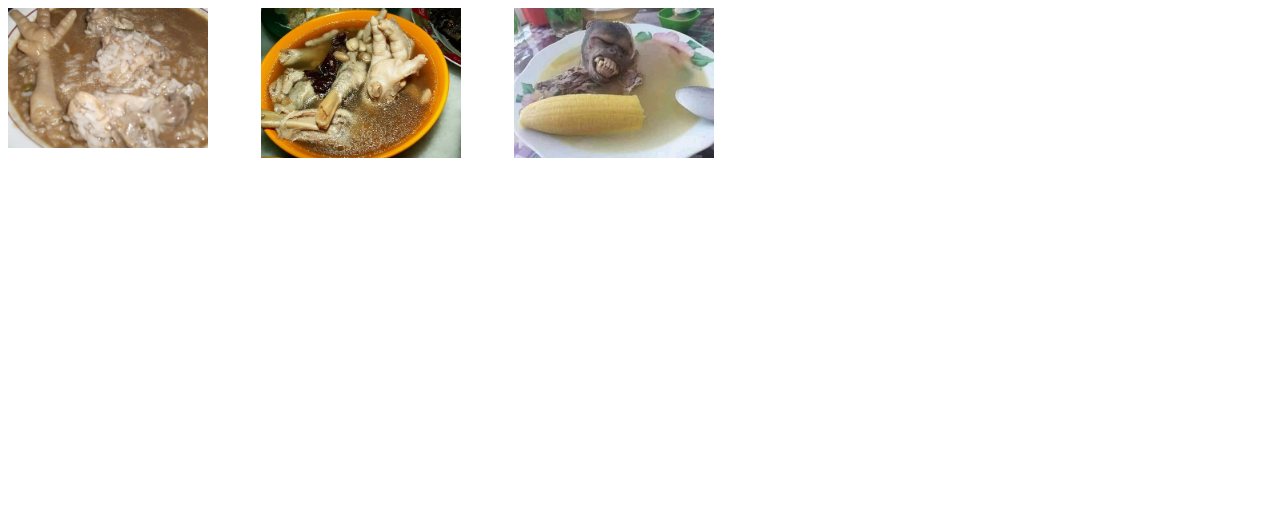
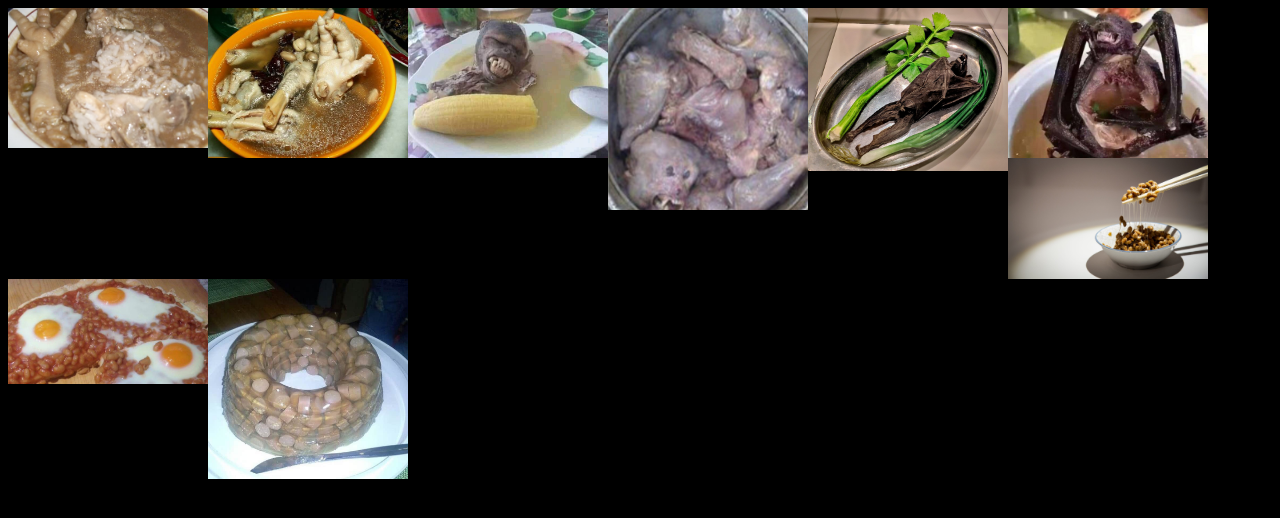
Before and after one commit to MauMauRobert/Experience, a plain HTML site: page gastronomy/gastronomyportfolio.html in a window 1280 px wide. Drawn offline with Linux system fonts and the light colour scheme.

Commit message:
2022-09-14/5

```diff
--- a/gastronomy/gastronomyportfolio.html
+++ b/gastronomy/gastronomyportfolio.html
@@ -4,9 +4,11 @@
         <meta charset="UTF-8">
     </head>
     <style>
+        body {
+            background-color: black;
+        }
         .coluna{
           float: left;
-          width: 20.00%;
         }
         .row::after {
           content: "";
@@ -27,6 +29,26 @@
             <div class="coluna">
                 <img src="3.png" alt="descrição da imagem" style="width:200px">
             </div>
+            <div class="coluna">
+                <img src="4.jpg" alt="descrição da imagem" style="width:200px">
+            </div>
+
+            <div class="coluna">
+                <img src="5.jpg" alt="descrição da imagem" style="width:200px">
+            </div>
+            <div class="coluna">
+                <img src="6.jpg" alt="descrição da imagem" style="width:200px">
+            </div>
+            <div class="coluna">
+                <img src="7.jpg" alt="descrição da imagem" style="width:200px">
+            </div>
+
+            <div class="coluna">
+                <img src="8.jpg" alt="descrição da imagem" style="width:200px">
+            </div>
+            <div class="coluna">
+                <img src="9.jpg" alt="descrição da imagem" style="width:200px">
+            </div>
 
         </div>
     </body>
```
